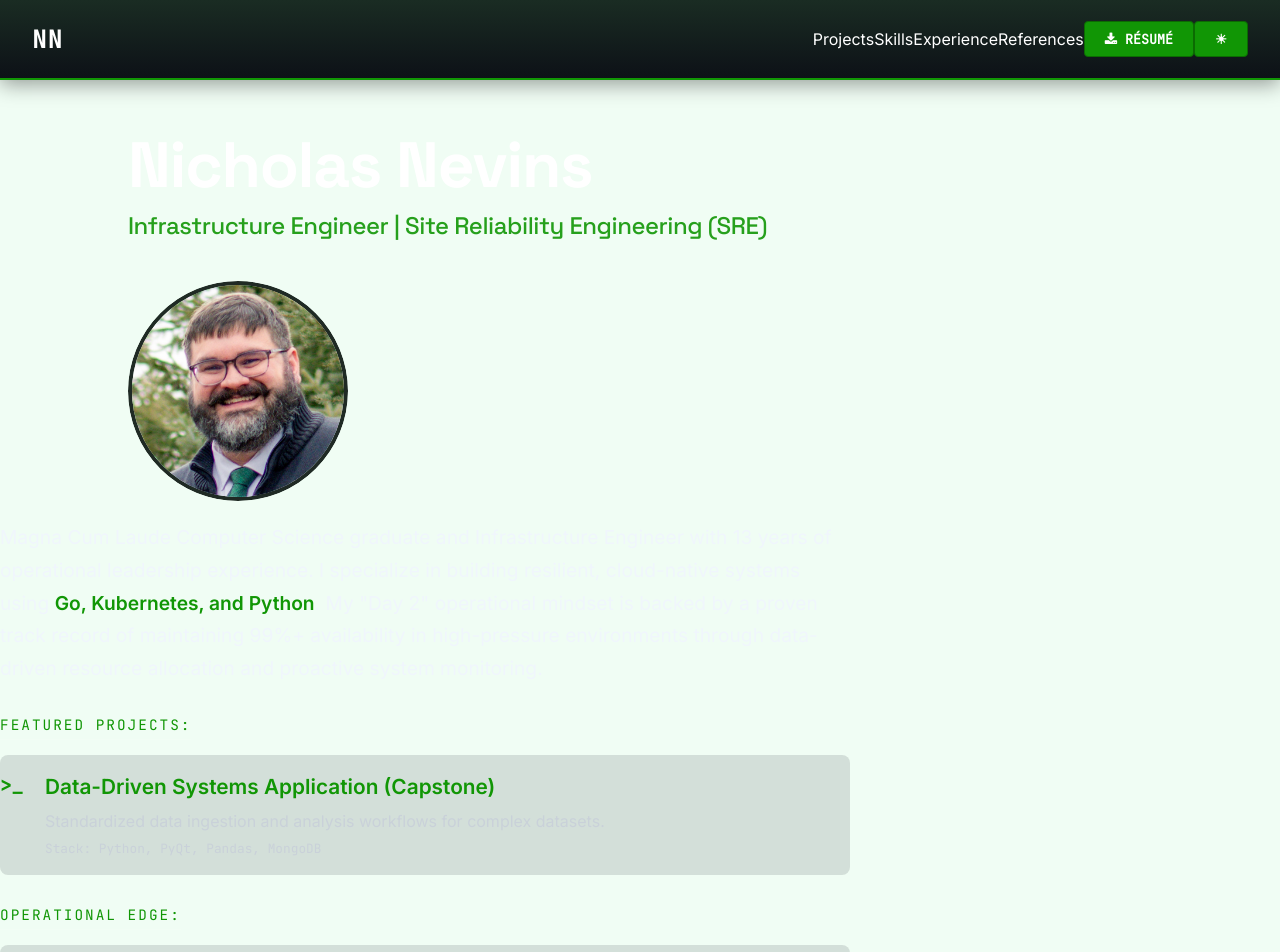
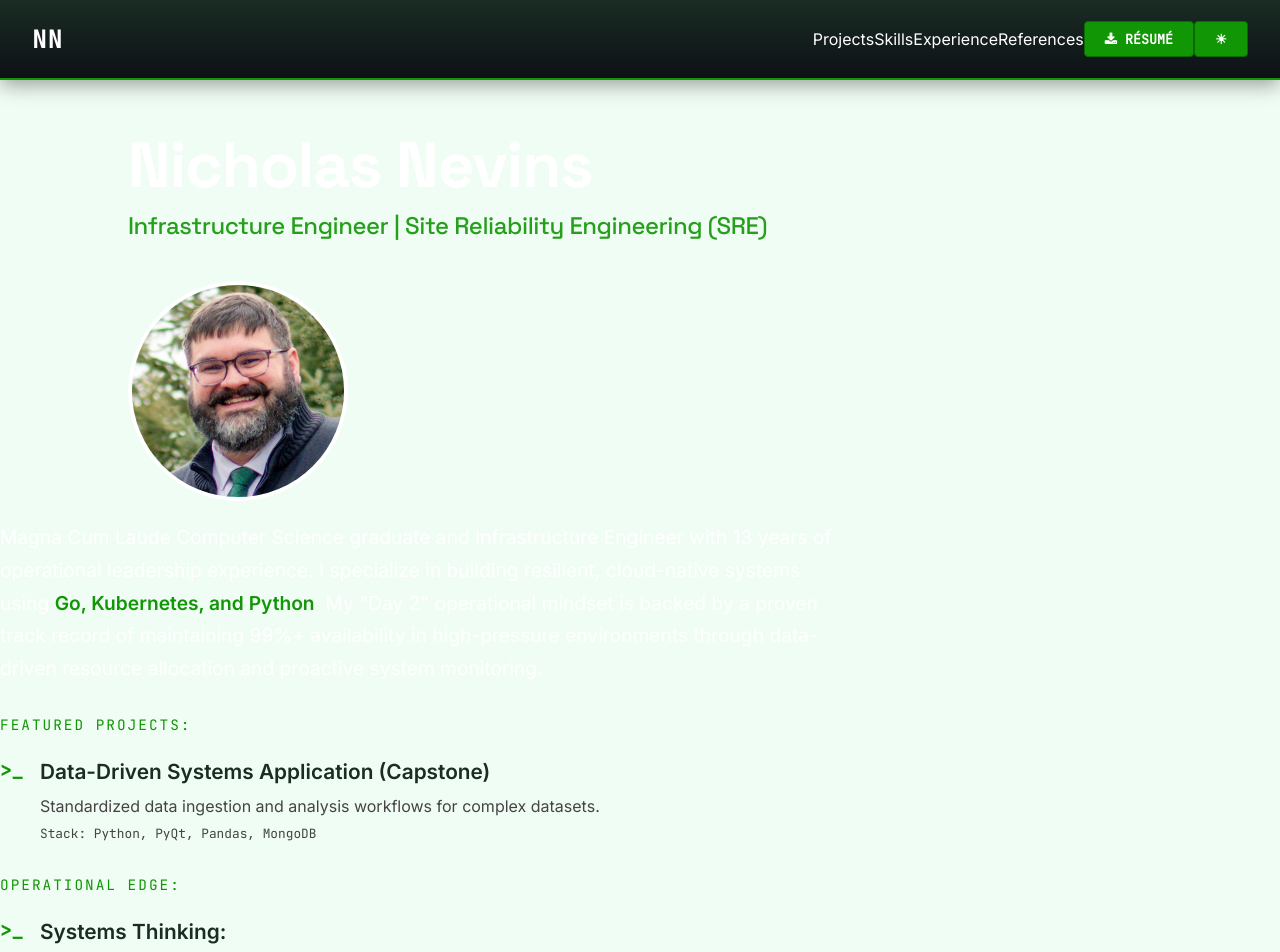
Before and after one commit to NevinsN/professional_portfolio, a React (Create React App) app in the folder professional_portfolio/: page / in a window 1280 px wide. Shown: the top 952 px of the page. Built offline with nearby package versions, Linux system fonts and the light colour scheme.

Commit message:
Update Home.css

```diff
--- a/professional_portfolio/src/Components/Home/Home.css
+++ b/professional_portfolio/src/Components/Home/Home.css
@@ -53,11 +53,11 @@
 }
 
 .App.light .home-headshot {
-    border-color: #ffffff;
+    border-color: #1f2a24;
 }
 
 .App.dark .home-headshot {
-    border-color: #1f2a24;
+    border-color: #ffffff;
 }
 
 /* ==========================================
@@ -132,34 +132,6 @@
     color: #1a2c23; /* Grounding color for Light Mode */
 }
 
-/* ==========================================
-   DARK MODE OVERRIDES (The Contrast Fix)
-   ========================================== */
-
-/* Fixes the "Muddy Blue" text seen in the 2:06 PM screenshot */
-.App.dark .edge-list li {
-    color: #c9d1d9 !important; /* High-contrast Off-White */
-}
-
-.App.dark .edge-list li strong {
-    color: var(--primary-green); /* Vivid Green Headings */
-}
-
-.App.dark .home-bio-intro {
-    color: #f0f6fc;
-}
-
-/* Subtle Card Lift for list items in Dark Mode */
-.App.dark .edge-list li {
-    background: rgba(48, 54, 61, 0.15);
-    padding: 15px 15px 15px 45px;
-    border-radius: 8px;
-    transition: background 0.3s ease;
-}
-
-.App.dark .edge-list li:hover {
-    background: rgba(48, 54, 61, 0.3);
-}
 
 /* ==========================================
    RESPONSIVE DESIGN
```
